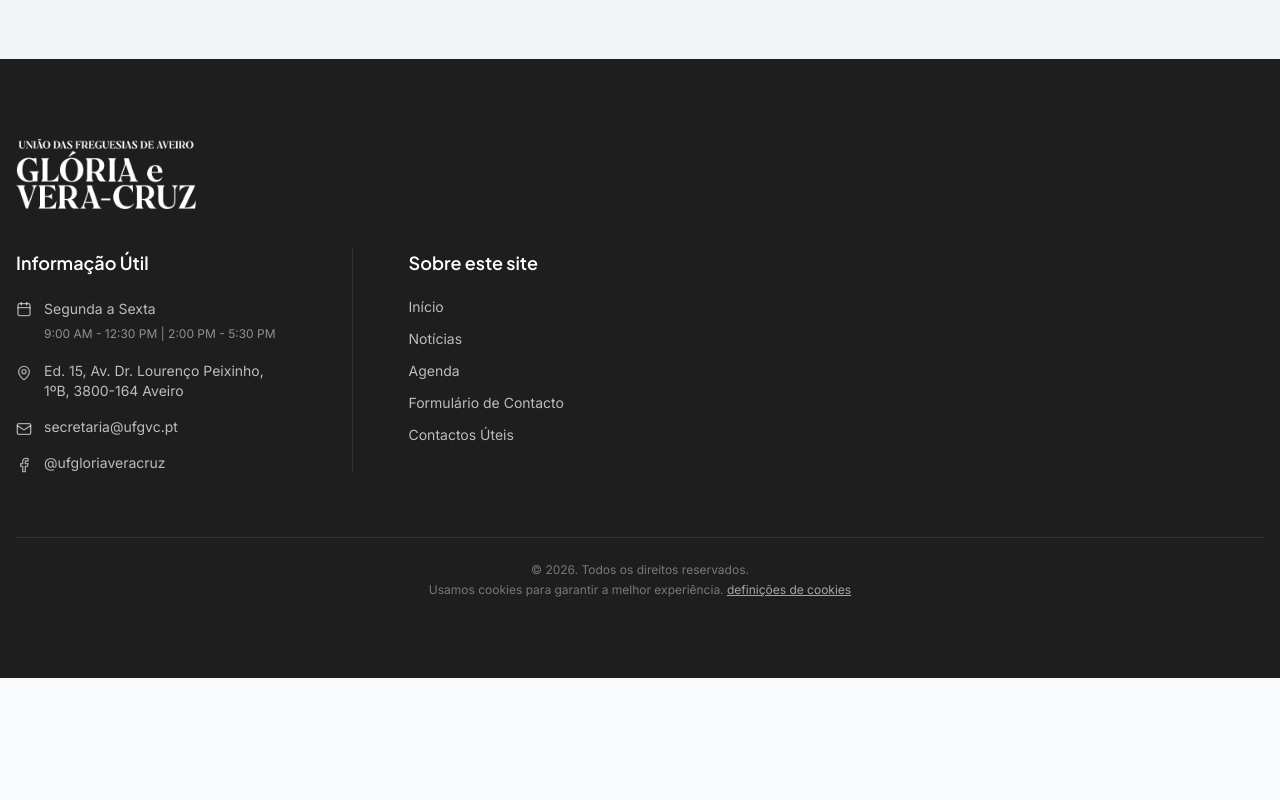
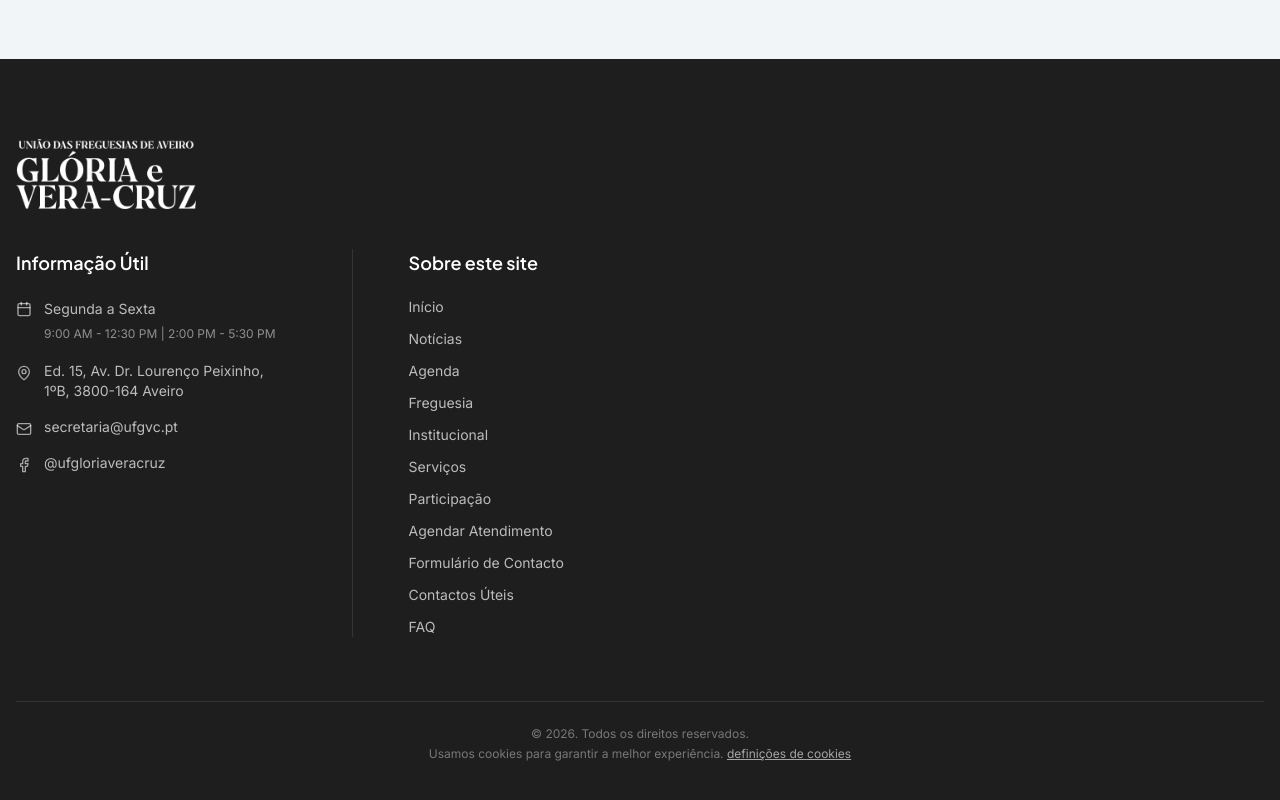
Before and after one commit to Shreya904/Uni-o-de-Freguesias, a Next.js app: page /faq in a window 1280 px wide. Shown: the part 1393-2193 px from the top of the page. Before the commit the page ends 2071 px from the top, so only its background shows below. Built offline with nearby package versions, Linux system fonts and the light colour scheme.

Commit message:
Uncomment pages, update middleware and footer routes

```diff
--- /dev/null
+++ b/pnpm-workspace.yaml
@@ -0,0 +1,3 @@
+allowBuilds:
+  esbuild: true
+  sharp: true
--- a/src/app/page.tsx
+++ b/src/app/page.tsx
@@ -8,7 +8,7 @@ import PresidentSection from "@/components/home/PresidentSection";
 // import CalendarSection from "@/components/home/CalendarSection";
 import NewsSection from "@/components/home/NewsSection";
 import DocumentsSection from "@/components/home/DocumentsSection";
-// import FAQSection from "@/components/home/FAQSection";
+import FAQSection from "@/components/home/FAQSection";
 // import MapSection from "@/components/home/MapSection";
 
 export default function Home() {
@@ -23,7 +23,7 @@ export default function Home() {
         <NewsSection />
         <DocumentsSection />
         <EventsSection />
-        {/* <FAQSection /> */}
+        <FAQSection />
         {/* <MapSection /> */}
       </main>
       <Footer />
--- a/src/components/Footer.tsx
+++ b/src/components/Footer.tsx
@@ -4,11 +4,6 @@ import { Mail, MapPin, Facebook, Calendar } from "lucide-react";
 
 const Footer = () => (
   <footer className="relative bg-[#1E1E1E] overflow-hidden">
-    {/* Vector (smaller + pushed down) */}
-    {/* <div className="absolute bottom-0 right-0 w-56 md:w-72 opacity-50 mix-blend-lighten pointer-events-none translate-y-6">
-      <Image src="/footer vector.png" alt="" width={300} height={300} className="object-contain" />
-    </div> */}
-
     <div className="max-w-7xl mx-auto px-4 py-16 md:py-20 relative z-10">
       {/* LEFT STRUCTURE */}
       <div className="max-w-2xl">
@@ -30,7 +25,6 @@ const Footer = () => (
             <h4 className="text-white font-semibold text-lg mb-5">Informação Útil</h4>
 
             <ul className="space-y-4 text-sm text-white/70">
-              {/* TIME */}
               <li className="flex gap-3 items-start">
                 <Calendar className="w-4 h-4 mt-1 text-white/60" />
                 <div className="leading-6">
@@ -41,7 +35,6 @@ const Footer = () => (
                 </div>
               </li>
 
-              {/* ADDRESS */}
               <li className="flex gap-3 items-start">
                 <MapPin className="w-4 h-4 mt-1 text-white/60" />
                 <div>
@@ -51,13 +44,11 @@ const Footer = () => (
                 </div>
               </li>
 
-              {/* EMAIL */}
               <li className="flex gap-3 items-start">
                 <Mail className="w-4 h-4 mt-1 text-white/60" />
                 <div>secretaria@ufgvc.pt</div>
               </li>
 
-              {/* FACEBOOK (replaces phone) */}
               <li className="flex gap-3 items-start">
                 <Facebook className="w-4 h-4 mt-1 text-white/60" />
                 <div>@ufgloriaveracruz</div>
@@ -68,7 +59,7 @@ const Footer = () => (
           {/* DIVIDER */}
           <div className="w-px bg-white/10"></div>
 
-          {/* NAV (UPDATED FROM HEADER navItems) */}
+          {/* NAV */}
           <div className="flex-1">
             <h4 className="text-white font-semibold text-lg mb-5">Sobre este site</h4>
 
@@ -78,28 +69,54 @@ const Footer = () => (
                   Início
                 </Link>
               </li>
-
               <li>
                 <Link href="/noticias" className="hover:text-white transition">
                   Notícias
                 </Link>
               </li>
-
               <li>
                 <Link href="/eventos" className="hover:text-white transition">
                   Agenda
                 </Link>
               </li>
-
+              <li>
+                <Link href="/freguesia" className="hover:text-white transition">
+                  Freguesia
+                </Link>
+              </li>
+              <li>
+                <Link href="/institucional" className="hover:text-white transition">
+                  Institucional
+                </Link>
+              </li>
+              <li>
+                <Link href="/servicos" className="hover:text-white transition">
+                  Serviços
+                </Link>
+              </li>
+              <li>
+                <Link href="/participacao" className="hover:text-white transition">
+                  Participação
+                </Link>
+              </li>
+              <li>
+                <Link href="/agendar" className="hover:text-white transition">
+                  Agendar Atendimento
+                </Link>
+              </li>
               <li>
                 <Link href="/contactos" className="hover:text-white transition">
                   Formulário de Contacto
                 </Link>
               </li>
-
               <li>
                 <Link href="/contactos-uteis" className="hover:text-white transition">
                   Contactos Úteis
+                </Link>
+              </li>
+              <li>
+                <Link href="/faq" className="hover:text-white transition">
+                  FAQ
                 </Link>
               </li>
             </ul>
```
Also changed, not shown: middleware.ts (+7 -0 lines).
